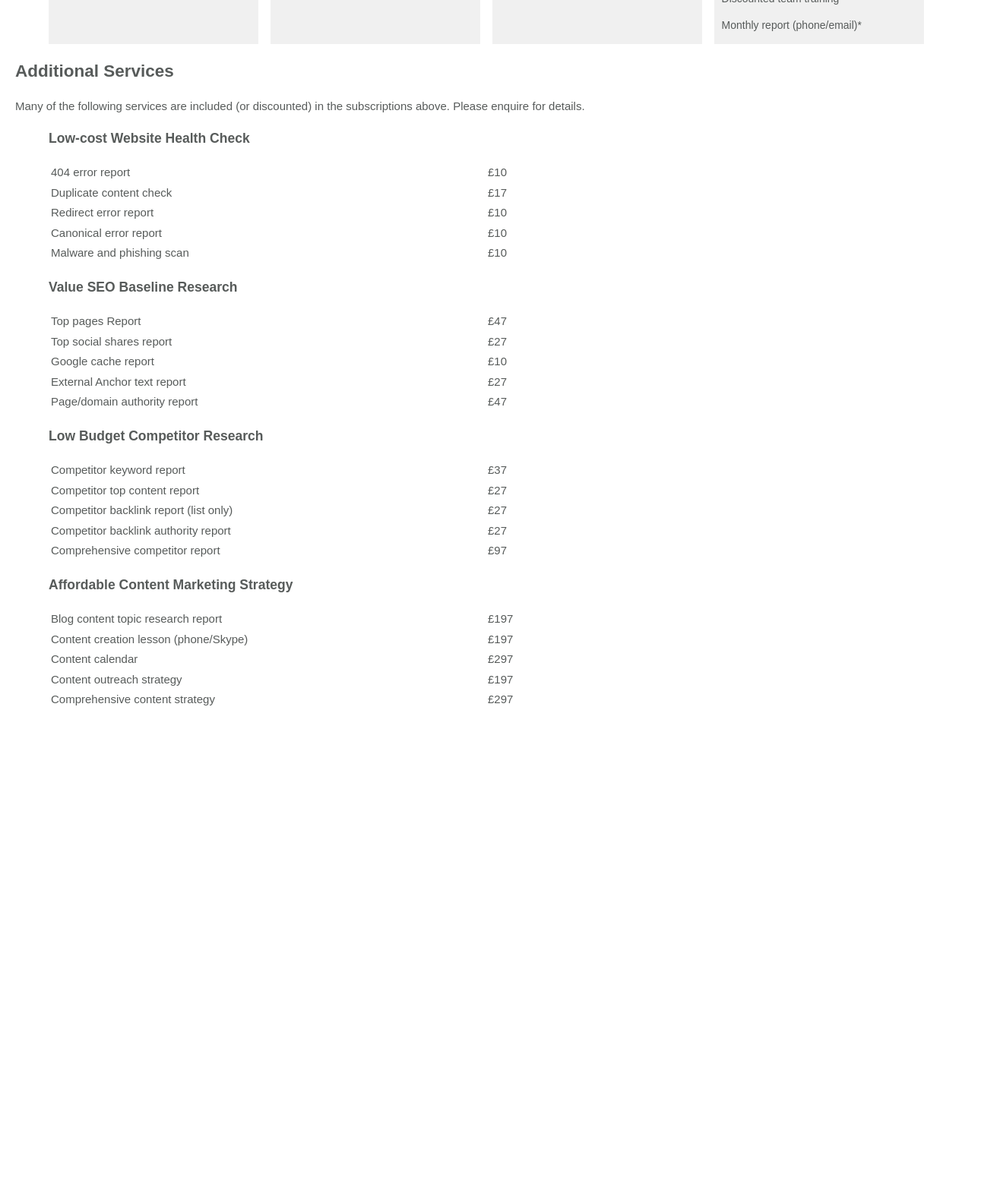
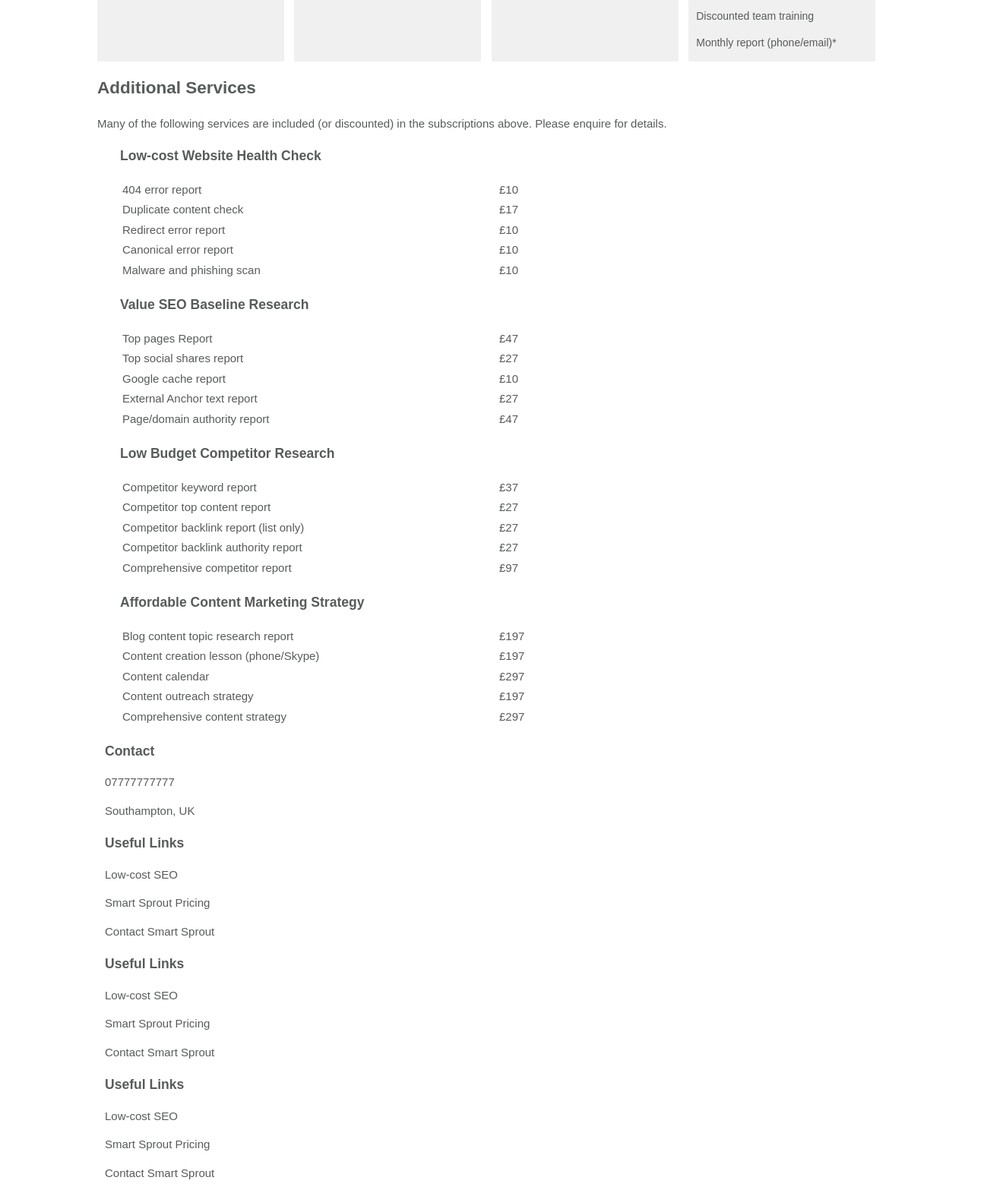
Before and after one commit to wanderingduck/smarttest, a plain HTML site: page pricing.html in a window 1280 px wide. Shown: the part 763-2334 px from the top of the page at 76% size, 1320 px wide, since content can reach past the window. Before the commit the page ends 1699 px from the top, so only its background shows below. Drawn offline with Linux system fonts and the light colour scheme.

Commit message:
Basic footer added to pricing

```diff
--- a/css/styles.css
+++ b/css/styles.css
@@ -16,21 +16,23 @@ header .container{
 
 }
 
-.page-container{
+.container{
+    width: 80%;
     margin: auto;
-    width: 90%;
+}
+
+.indent{
+    padding-left: 30px
 }
 
 #page-top{
     background: #57D175;
     width: 100%;
     color:#fff;
-    padding:60px 20px 10px 20px;
+    padding-top:60px;
+    padding-bottom: 10px;
 }
 
-.section-title{
-    padding: 0 0 0 20px;
-}
 
 /* Header */
 header{
@@ -210,3 +212,18 @@ p.from{
 .p-table td{
     width:50%;
 }
+
+/* Footer */
+.footer{
+    background: #57D175;
+    display:flex;
+    color:#fff;
+    margin:auto;
+    justify-content: center;
+    margin-top: 20px;
+
+}
+
+.footer-links{
+    margin-left: 10px;
+}
--- a/pricing.html
+++ b/pricing.html
@@ -22,21 +22,23 @@
             </div>
         </header>
 
-        <section id="page-top" class="page-container">
+        <section id="page-top">
+           <div class="container">
             <div><h1>Affordable Pricing</h1></div>
             <div><p>Prices may vary based on project size and special requirements. Further support is available. Feel free to contact me regarding your specific needs and I will send you a quote.</p></div>
+            </div>
         </section>
         <section>
-            <div class="section-title">
-                <h2>Low-cost Digital Marketing Subscriptions</h2>
+            <div class="container">
+                <h2>Low Cost Digital Marketing Subscriptions</h2>
                 <p>The following subscriptions are designed to keep digital marketing and SEO costs to a minimum, while achieving consistent and substantial results. There are no long-term contracts and if, for any reason, you are unhappy with the service, I will refund you.</p>
             </div>
         </section>
 
-        <section class="page-container" id="package-layout">
+        <section class="container" id="package-layout">
             <div class="package">
               <div class="p-price">
-                    <h4>Basic Support</h4>
+                    <h4>Mentor</h4>
                     <p class="from">from</p>
                     <h3><span class="pound">£</span>77</h3>
                     <p>per month</p>
@@ -51,7 +53,7 @@
             </div>
             <div class="package">
                 <div class="p-price">
-                    <h4>Support Plus</h4>
+                    <h4>Mentor +</h4>
                     <p class="from">from</p>
                     <h3><span class="pound">£</span>127</h3>
                     <p>per month</p>
@@ -84,7 +86,7 @@
             </div>
             <div class="package">
                <div class="p-price">
-                    <h4>Managed Site</h4>
+                    <h4>Managed</h4>
                     <p class="from">from</p>
                     <h3><span class="pound">£</span>357</h3>
                     <p>per month</p>
@@ -104,13 +106,13 @@
             </div>
         </section>
             <section>
-                <div class="section-title">
+                <div class="container">
                     <h2>Additional Services</h2>
                     <p>Many of the following services are included (or discounted) in the subscriptions above. Please enquire for details.</p>
                 </div>
         </section>
-        <section class="page-container">
-                <div>
+        <section class="container">
+                <div class="indent">
                     <h3>Low-cost Website Health Check</h3>
                     <table class="p-table" style="width:100%">
                       <tr>
@@ -135,7 +137,7 @@
                       </tr>
                     </table>
                 </div>
-                <div>
+                <div class="indent">
                     <h3>Value SEO Baseline Research</h3>
                     <table class="p-table" style="width:100%">
                       <tr>
@@ -160,7 +162,7 @@
                       </tr>
                     </table>
                 </div>
-                <div>
+                <div class="indent">
                     <h3>Low Budget Competitor Research</h3>
                     <table class="p-table" style="width:100%">
                       <tr>
@@ -185,7 +187,7 @@
                       </tr>
                     </table>
                 </div>
-                <div>
+                <div class="indent">
                     <h3>Affordable Content Marketing Strategy</h3>
                     <table class="p-table" style="width:100%">
                       <tr>
@@ -212,6 +214,33 @@
                 </div>
 
         </section>
+        <footer>
+           <div class="container" class="footer">
+                <div class="footer-links">
+                <h3>Contact</h3>
+                <p>07777777777</p>
+                <p>Southampton, UK</p>
+            </div>
+            <div class="footer-links">
+                <h3>Useful Links</h3>
+                <p>Low-cost SEO</p>
+                <p>Smart Sprout Pricing</p>
+                <p>Contact Smart Sprout</p>
+            </div>
+            <div class="footer-links">
+                <h3>Useful Links</h3>
+                <p>Low-cost SEO</p>
+                <p>Smart Sprout Pricing</p>
+                <p>Contact Smart Sprout</p>
+            </div>
+            <div class="footer-links">
+                <h3>Useful Links</h3>
+                <p>Low-cost SEO</p>
+                <p>Smart Sprout Pricing</p>
+                <p>Contact Smart Sprout</p>
+            </div>
+            </div>
+        </footer>
 
     </body>
 </html>
```
Also changed, not shown: about.html (+4 -1 lines).
